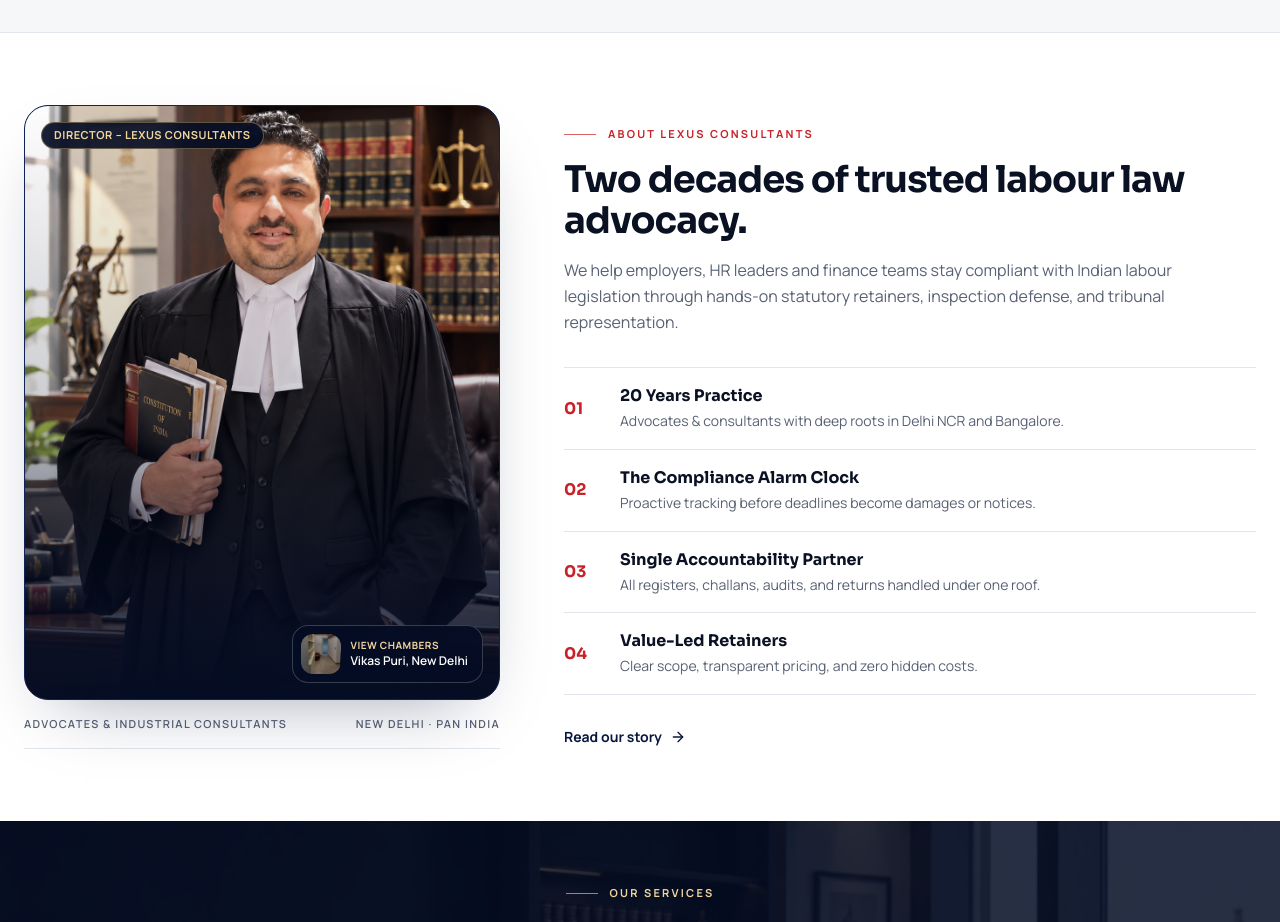
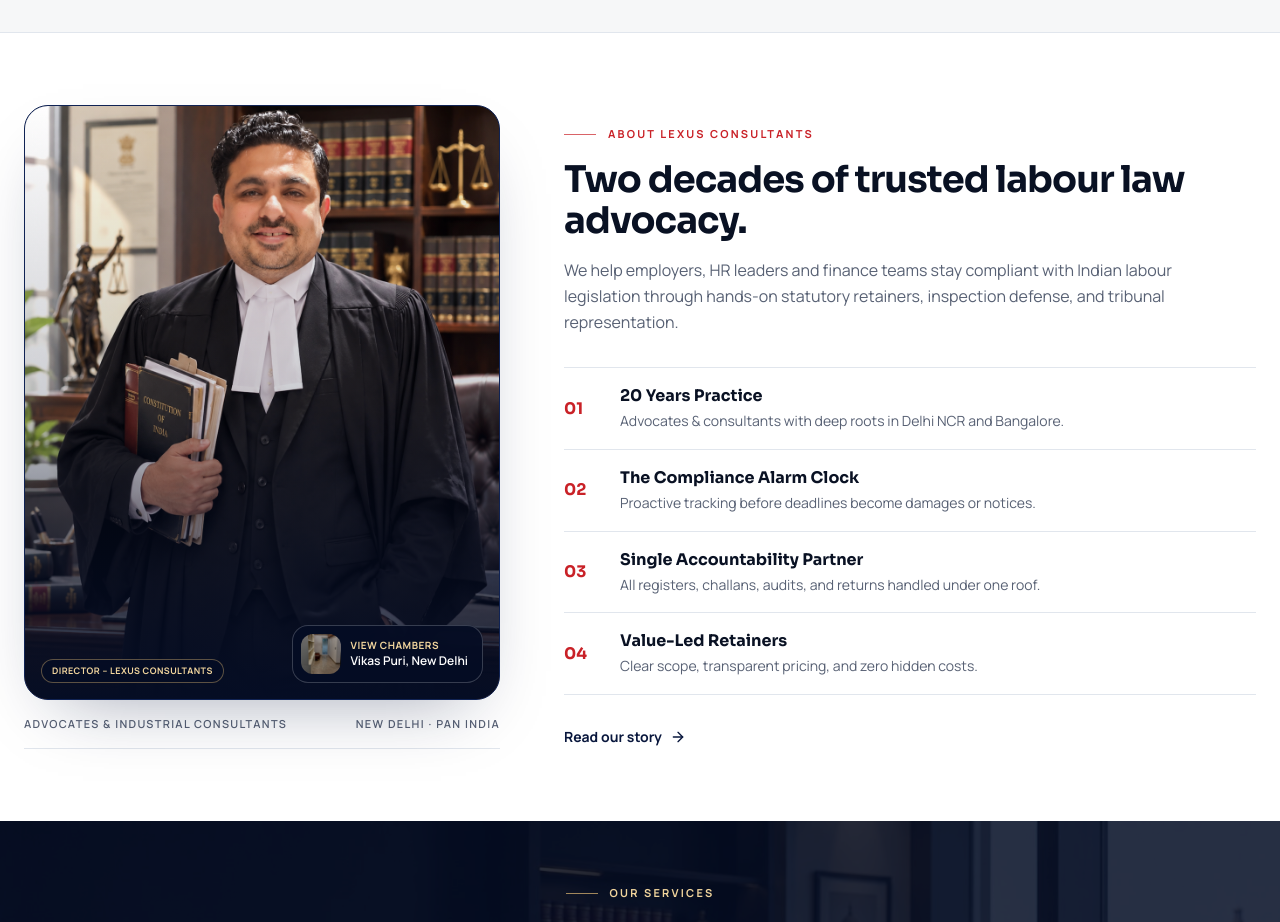
Before and after one commit to Ritiktyagi151/lexus-consultants, a React (Vite) app: page / in a window 1280 px wide. Shown: the part 1007-1929 px from the top of the page. Built offline with nearby package versions, Linux system fonts and the light colour scheme.

Commit message:
replace text on the photo

```diff
--- a/src/components/home/About.tsx
+++ b/src/components/home/About.tsx
@@ -25,7 +25,7 @@ export function About() {
               />
               <div className="absolute inset-0 bg-gradient-to-t from-navy-950 via-navy-950/20 to-transparent" />
 
-              <div className="absolute top-4 left-4 rounded-full border border-gold-400/40 bg-navy-950/90 px-3 py-1 text-[11px] font-bold tracking-wider text-gold-300 uppercase backdrop-blur-md">
+              <div className="absolute bottom-4 left-4 rounded-full border border-gold-400/40 bg-navy-950/90 px-2.5 py-1 text-[9px] font-bold tracking-wider text-gold-300 uppercase backdrop-blur-md">
                 Director – Lexus Consultants
               </div>
 
```
